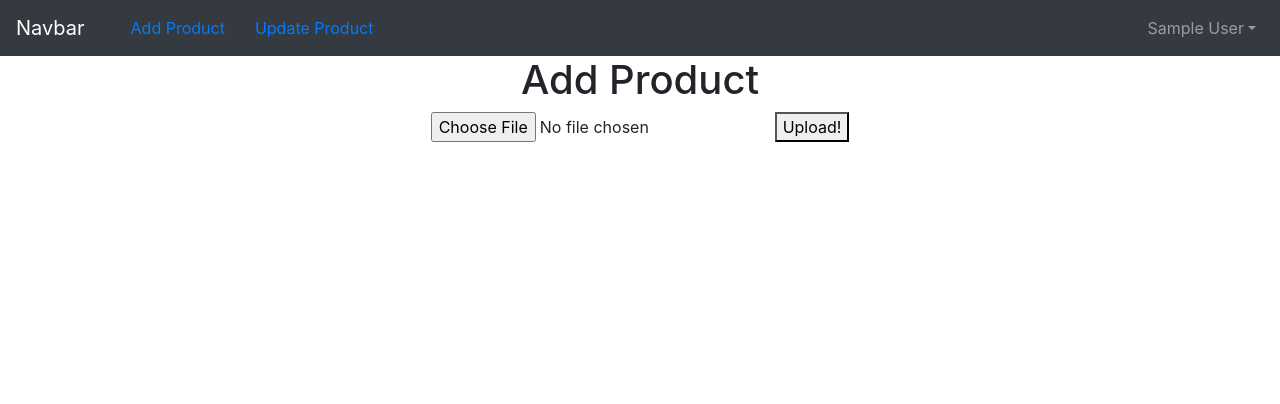
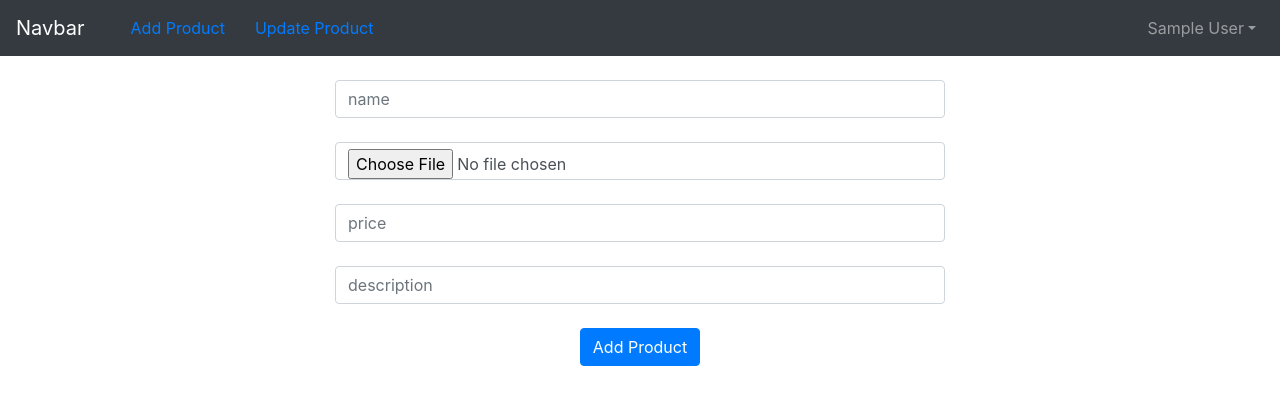
Before and after one commit to anil-sidhu/ecomm-dashboard, a React (Create React App) app: page /add in a window 1280 px wide. Shown: the top 404 px of the page. Built offline with nearby package versions, Linux system fonts and the light colour scheme; sample sign-in values are in the browser's storage.

Commit message:
code for add product done

```diff
--- a/src/AddProduct.js
+++ b/src/AddProduct.js
@@ -1,37 +1,44 @@
 import Header from './Header'
-function AddProduct()
-{
-   async function onFileUpload (e) {
-
-        // Create an object of formData
-        let itemN=e.target.files[0]
+import { useState } from 'react'
+function AddProduct() {
+  const [name, setName] = useState("");
+  const [file, setFile] = useState("");
+  const [price, setPrice] = useState("");
+  const [description, setDescription] = useState("");
+  async function addProduct() {
+    console.warn(name, file, price, description)
     const formData = new FormData();
-
-        // Update the formData object
-        formData.append(
-          "file",
-          itemN
-        );
-
-        // Details of the uploaded file
-        // console.log(this.state.selectedFile);
-
-        // Request made to the backend api
-        // Send formData object
-        let result = await fetch("http://localhost:8000/api/temp1", {
+    formData.append('file', file);
+    formData.append('price', price);
+    formData.append('name', name);
+    formData.append('description', description);
+    let result = await fetch("http://localhost:8000/api/addproduct", {
       method: 'POST',
       body: formData
     });
-      };
+    alert("Data has been saved")
+
+
+  }
   return (
     <div>
       <Header />
-            <h1>Add Product</h1>
-            <div>
-                <input type="file" onChange={onFileUpload} />
-                <button onClick={onFileUpload}>
-                  Upload!
-                </button>
+      <div className="col-sm-6 offset-sm-3">
+        <br />
+        <input type="text" className="form-control"
+          onChange={(e) => setName(e.target.value)}
+          placeholder="name" /> <br />
+        <input type="file" className="form-control"
+          onChange={(e) => setFile(e.target.files[0])}
+
+          placeholder="file" /> <br />
+        <input type="text" className="form-control"
+          onChange={(e) => setPrice(e.target.value)}
+          placeholder="price" /> <br />
+        <input type="text" className="form-control"
+          onChange={(e) => setDescription(e.target.value)}
+          placeholder="description" /> <br />
+        <button onClick={addProduct} className="btn btn-primary">Add Product</button>
       </div>
     </div>
   )
```
Also changed, not shown: 1 other file (tests, documents, lock files or other folders). Lines whose indentation alone changed are shown as unchanged.
